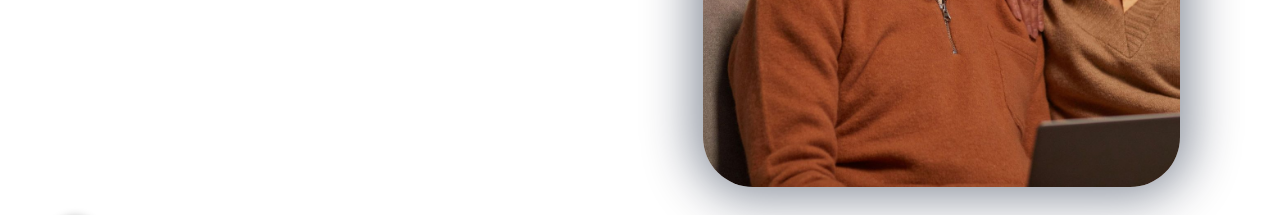
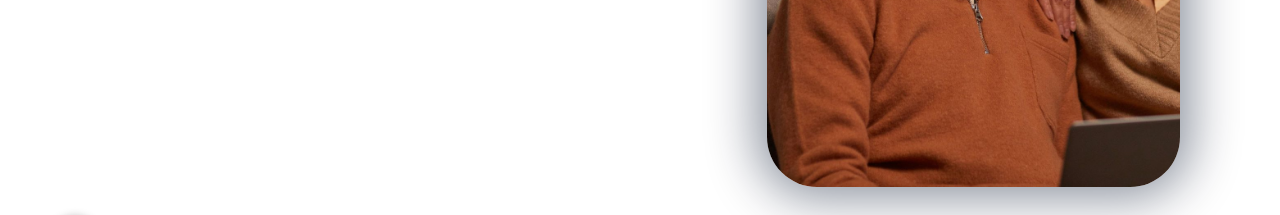
Before and after one commit to YQiZhu/ScamGuard, a React (Create React App) app in the folder scamguard_react/: page / in a window 1280 px wide. Shown: the part 493-708 px from the top of the page. Built offline with nearby package versions, Linux system fonts and the light colour scheme.

Commit message:
Updated call to action text

```diff
--- a/scamguard_react/src/HomePage.js
+++ b/scamguard_react/src/HomePage.js
@@ -32,13 +32,13 @@ const HomePage = ({ scrollToTop }) => {
 
                 <div className='home-page-header-text'>
                     <h1>Protecting seniors from scams</h1>
-                    <p>Welcome to your go-to resource for staying safe from online scams.</p>
+                    <p>Senior Australians are being increasingly targeted by scammers. We're here to help you protect yourself from scams.</p>
                 </div>
                 <div class="home-page-image-container">
                     <img src='/images/reallife_scenario/home_page1.jpg' alt="home page img" className='home-page-img' />
                 </div>
                 <div className="scroll-hint">
-                    <span>Scroll Down ↓</span>
+                    <span>Scroll Down For More Information ↓</span>
                 </div>
             </header>
 
```
